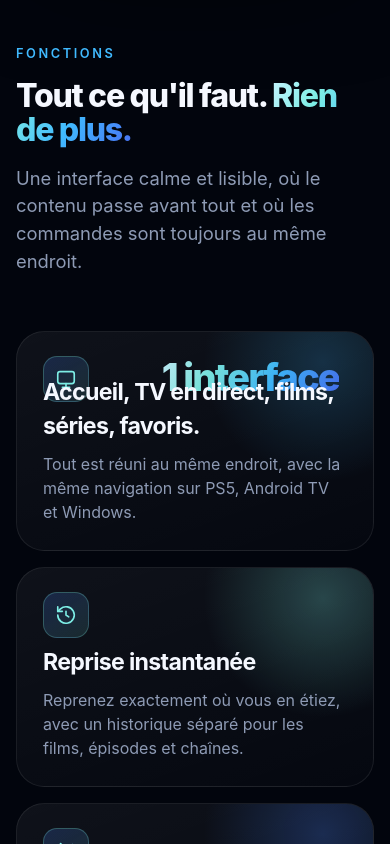
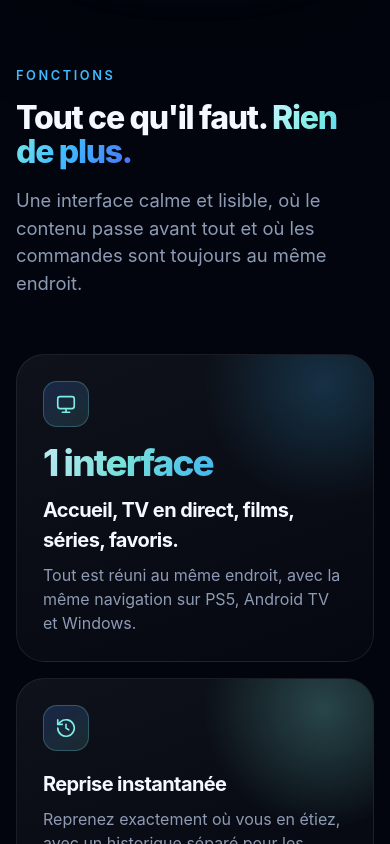
Before and after one commit to apazplayertv/apazplayer-site, a plain HTML site: page index.html in a window 390 px wide. Shown: the part 1156-2000 px from the top of the page. Drawn offline with Linux system fonts and the light colour scheme.

Commit message:
Mobile layout: stack feature tile content, center hero subline
Co-Authored-By: Claude Haiku 5.5 <noreply@anthropic.com>

```diff
--- a/index.html
+++ b/index.html
@@ -190,8 +190,11 @@ footer{border-top:1px solid var(--line);padding:42px 0 56px;color:var(--muted);f
   .wrap{width:calc(100% - 32px)}
   .cards{grid-template-columns:repeat(3,1fr)}.card:nth-child(n+4){display:none}
   .bar em:nth-child(n+5){display:none}
-  .tile{padding:26px;min-height:220px}
-  .tile .ic{left:26px;top:24px}
+  .tile{padding:26px;min-height:0;gap:0}
+  .tile .ic{position:static;margin-bottom:18px}
+  .tile .big-stat{position:static;font-size:2.3rem;margin-bottom:14px}
+  .tile h3{font-size:1.25rem}
+  .platforms-mini{flex-direction:column;align-items:center;gap:6px}
   .btn{padding:13px 22px}
   .keys{display:none}
 }
```
